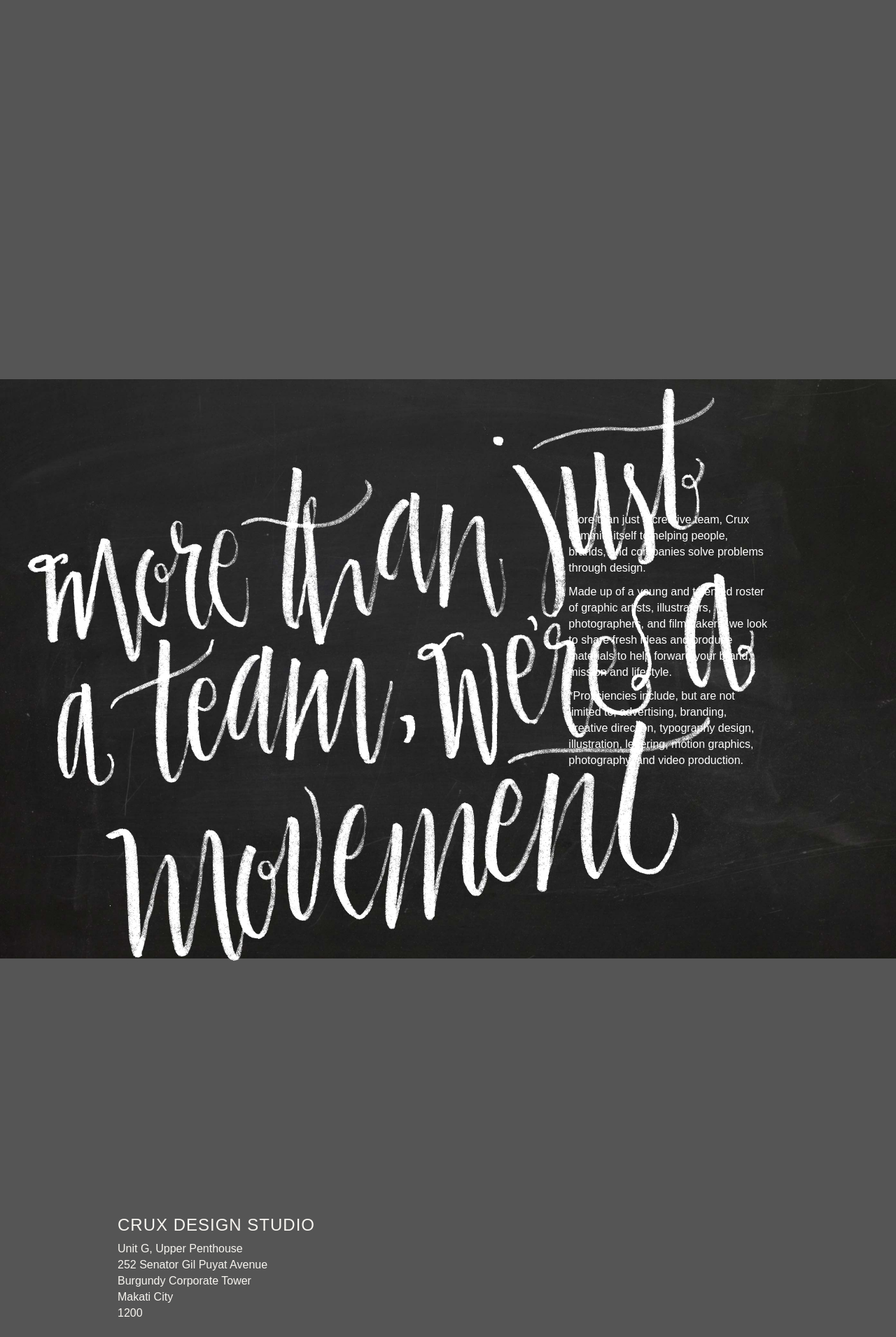
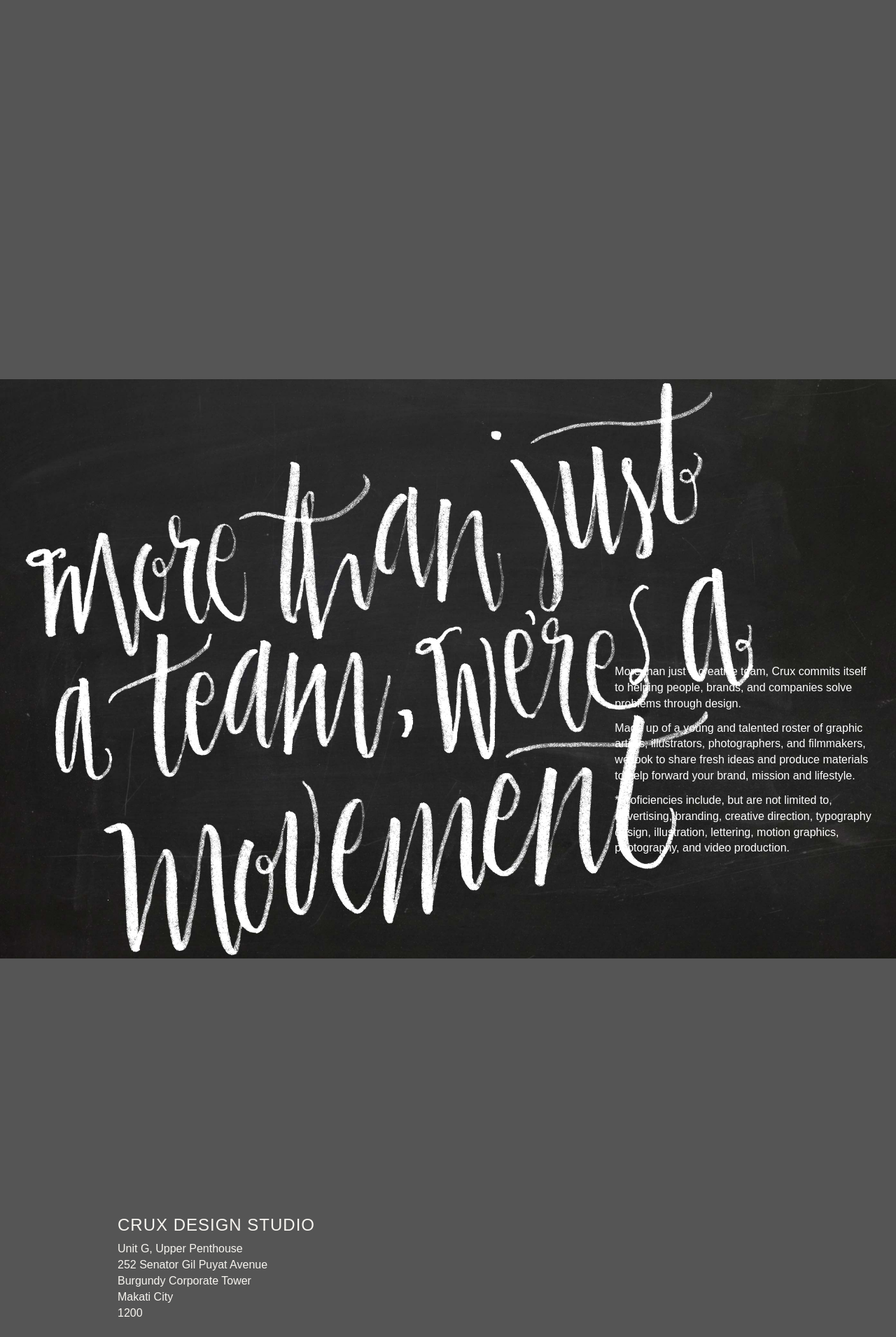
Before and after one commit to cruxph/cruxph.github.io, a Jekyll site: the page built from index.html, in a window 1280 px wide. Shown: the part 1358-3269 px from the top of the page at 70% size. Built offline with Jekyll 4.4.1, drawn with Linux system fonts in a browser that asks for light colours; nearby versions of some CDN libraries.

Commit message:
Revert "Adjust about section grid alignments"
This reverts commit e1fded76c01b33b0285a6153f198d7e02fdcb268.

```diff
--- a/_includes/front/about.html
+++ b/_includes/front/about.html
@@ -1,10 +1,8 @@
 <div id="about" data-stellar-ratio="1">
-
-    <div class="container">
+    <div class="container-fluid">
         <div class="col-md-8">
-            <img src="/img/about-calligraphy.png" width="100%" style="position: absolute">
+            <img src="/img/about-calligraphy.png" width="100%">
         </div>
-
         <div class="about-text-container col-md-4">
             <p class="about-text">
                 More than just a creative team, Crux commits itself to helping people, brands, and
--- a/_sass/_front.scss
+++ b/_sass/_front.scss
@@ -146,22 +146,20 @@ div#about{
 div#about img {
     height: calc(100vh - 72px);
     width: auto;
-    padding: 50px inherit;
-    margin-left: -150px;
+    padding: 40px inherit;
 }
 
 
 div#about .about-text-container {
-    float: right;
+
     margin: inherit;
     color: white;
-    padding-left: 0;
 }
 
 @media (min-width: 992px){
 
     div#about .about-text-container {
-        margin-top: 20vh;
+        margin-top: 45vh;
         color: white;
     }
 }
@@ -169,7 +167,6 @@ div#about .about-text-container {
 div#about > .about-text-container > .about-text{
     font-size: 16px;
     margin-top: 30px;
-    padding-left: 0;
 }
 
 div#about > .about-text-container > p.about-text-note{
```
